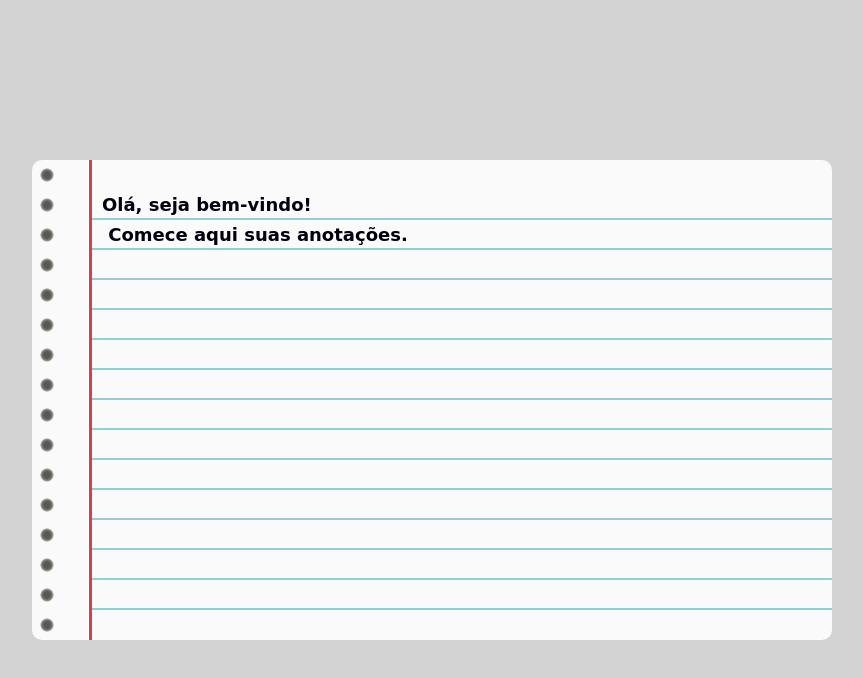
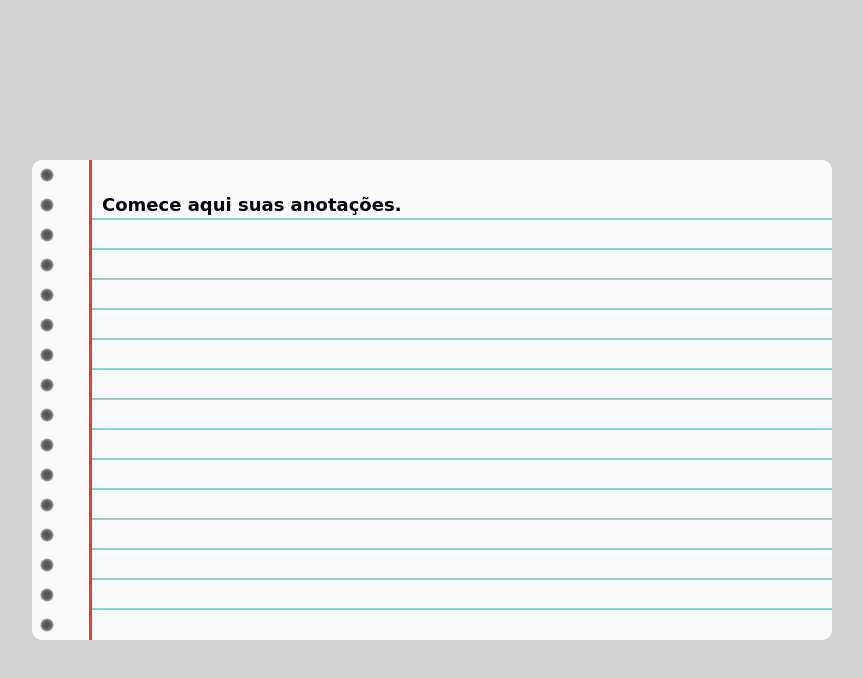
Before and after one commit to fabiodrneles/project-note, a plain HTML site: page index.html in a window 1280 px wide. Shown: the whole page, without its empty margins (208-1071 px from the left). Drawn offline with Linux system fonts and the light colour scheme.

Commit message:
Update index.html
editando index

```diff
--- a/index.html
+++ b/index.html
@@ -13,7 +13,7 @@
 <body>
     <div class="paper">
         <div class="paper-content">
-            <textarea  autofocus>Olá, seja bem-vindo!&#10; Comece aqui suas anotações.</textarea>
+            <textarea  autofocus>Comece aqui suas anotações.</textarea>
         </div>
     </div>
 
```
